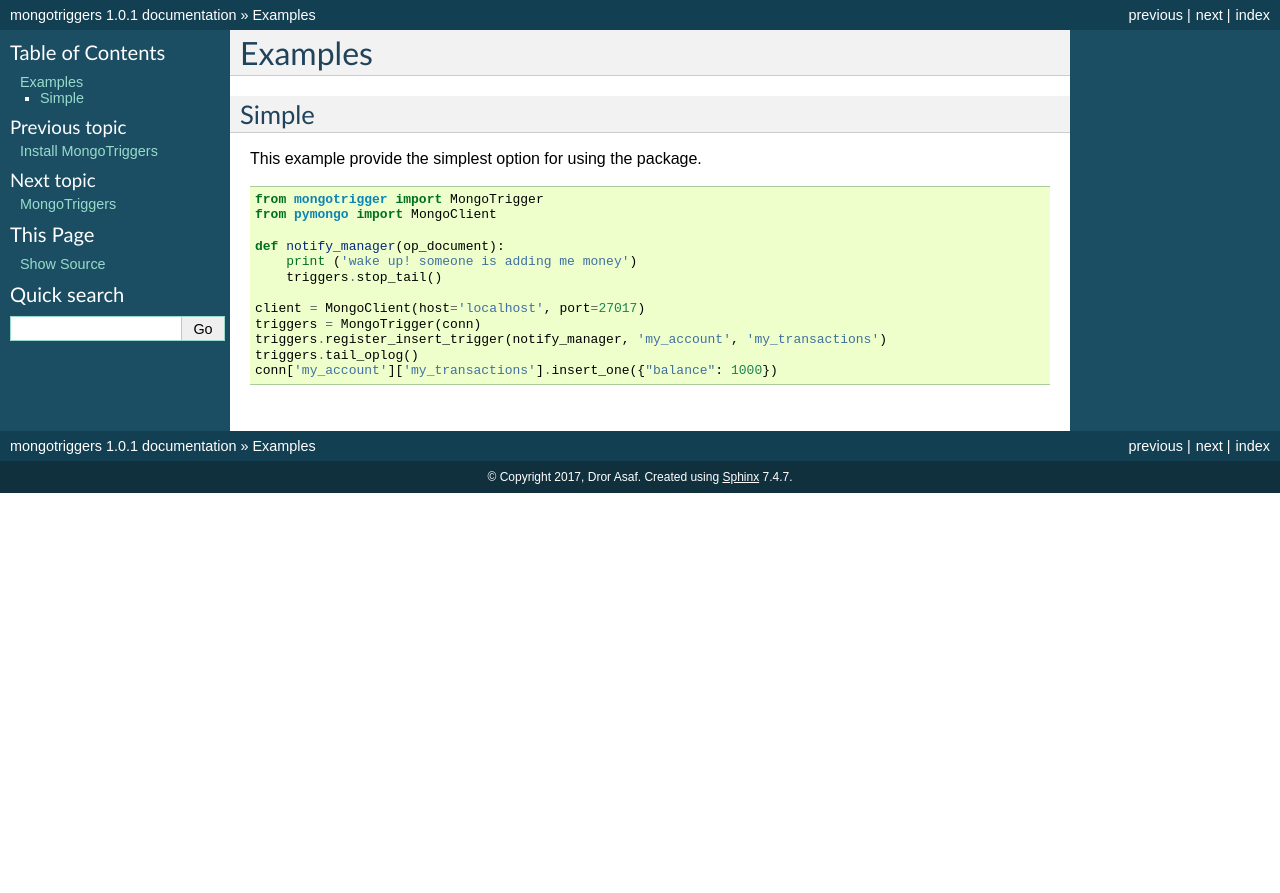
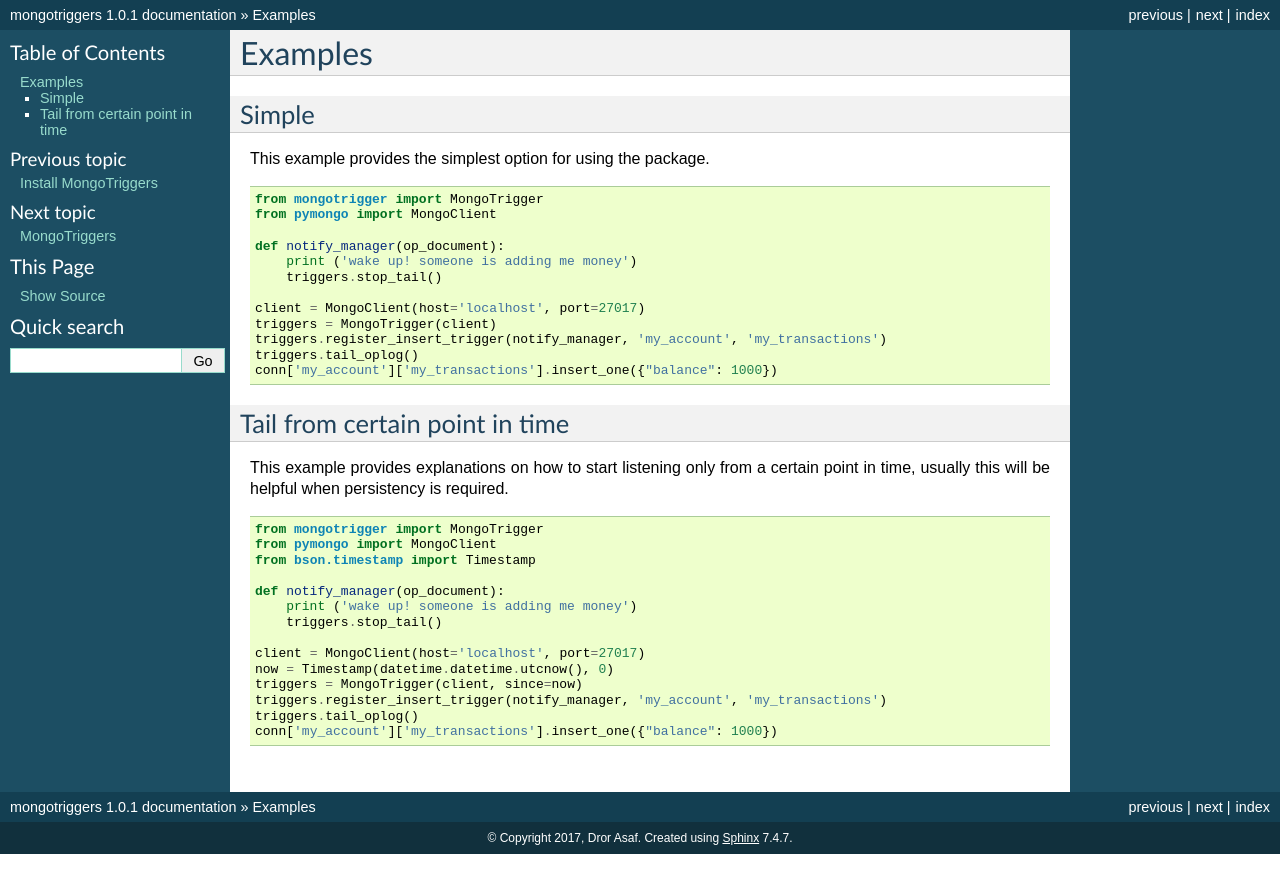
Before and after one commit to drorasaf/mongotriggers, a Sphinx documentation site: the page built from docs/source/examples.rst, in a window 1280 px wide. Shown: the top 893 px of the page. Built offline with Sphinx 7.4.7, drawn with Linux system fonts in a browser that asks for light colours.

Commit message:
add start from point in time to docs

```diff
--- a/docs/source/examples.rst
+++ b/docs/source/examples.rst
@@ -4,7 +4,7 @@ Examples
 Simple
 ------
 
-This example provide the simplest option for using the package.
+This example provides the simplest option for using the package.
 
 .. code-block:: python
 
@@ -16,7 +16,31 @@ This example provide the simplest option for using the package.
         triggers.stop_tail()
 
     client = MongoClient(host='localhost', port=27017)
-    triggers = MongoTrigger(conn)
+    triggers = MongoTrigger(client)
     triggers.register_insert_trigger(notify_manager, 'my_account', 'my_transactions')
     triggers.tail_oplog()
     conn['my_account']['my_transactions'].insert_one({"balance": 1000})
+
+
+Tail from certain point in time
+-------------------------------
+
+This example provides explanations on how to start listening only from a certain point in time,
+usually this will be helpful when persistency is required.
+
+.. code-block:: python
+
+    from mongotrigger import MongoTrigger
+    from pymongo import MongoClient
+    from bson.timestamp import Timestamp
+
+    def notify_manager(op_document):
+        print ('wake up! someone is adding me money')
+        triggers.stop_tail()
+
+    client = MongoClient(host='localhost', port=27017)
+    now = Timestamp(datetime.datetime.utcnow(), 0)
+    triggers = MongoTrigger(client, since=now)
+    triggers.register_insert_trigger(notify_manager, 'my_account', 'my_transactions')
+    triggers.tail_oplog()
+    conn['my_account']['my_transactions'].insert_one({"balance": 1000})
```
